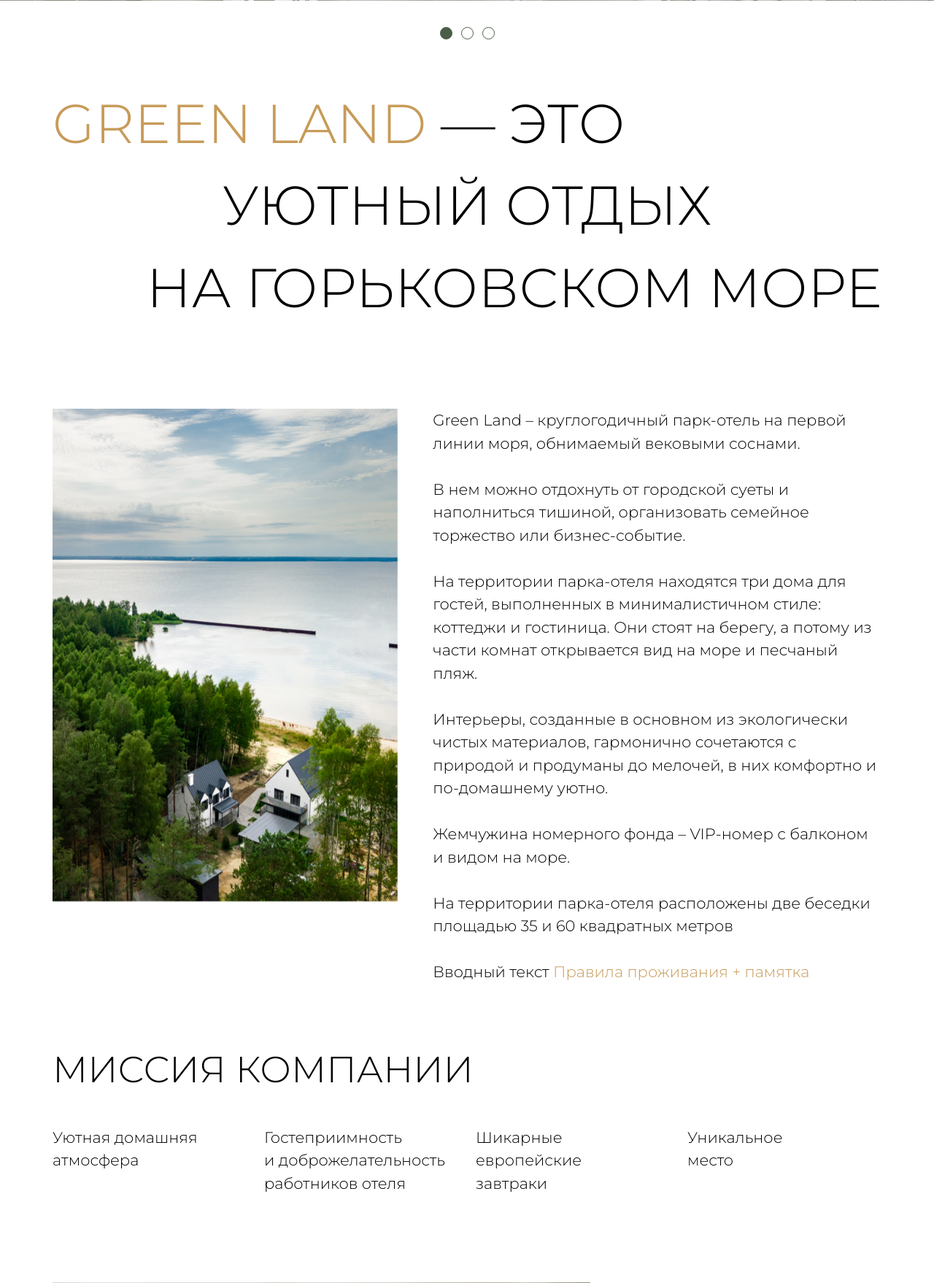
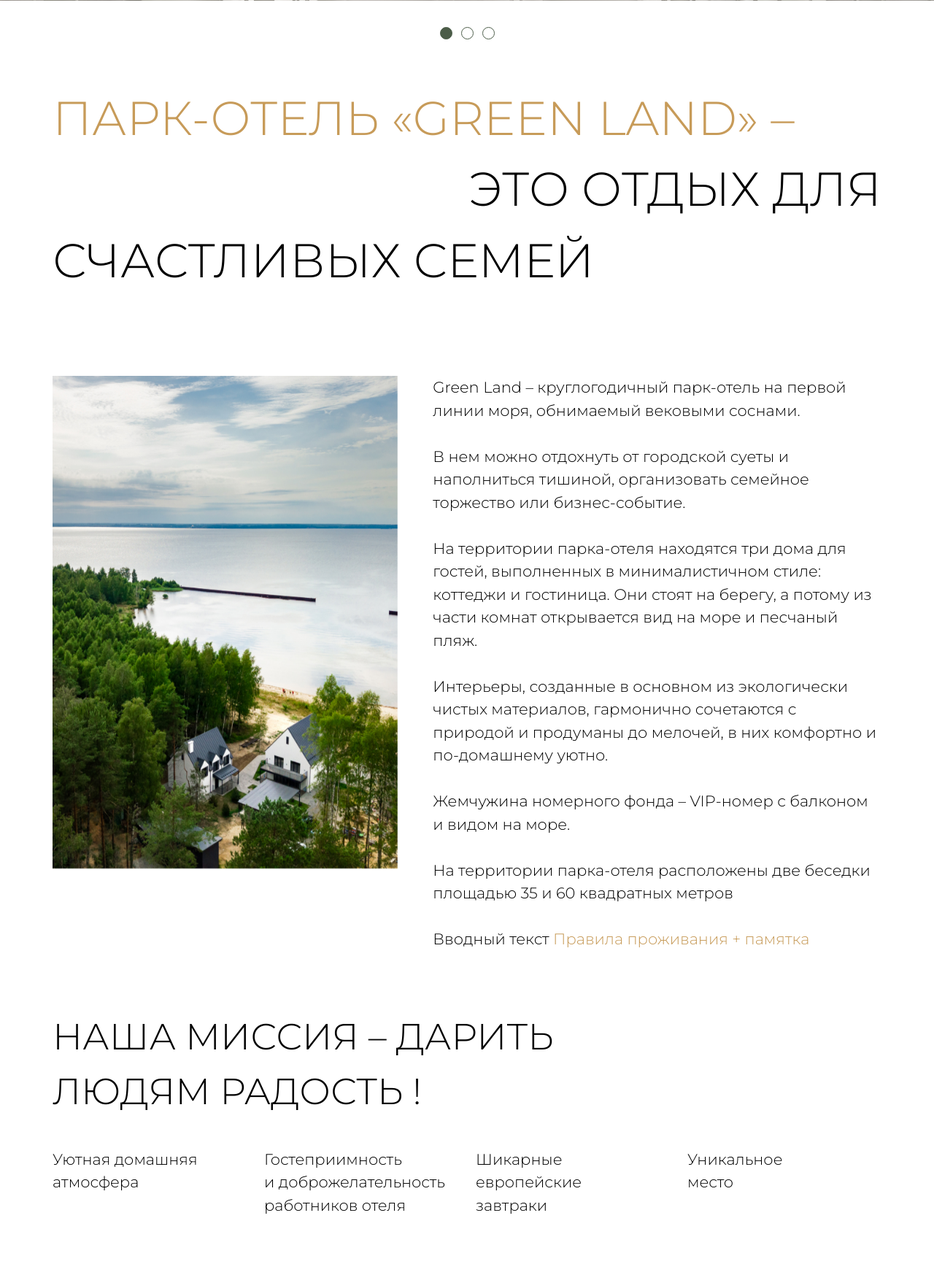
Before and after one commit to acr0matic/greenland, a PHP site: page / in a window 1280 px wide. Shown: the part 655-2413 px from the top of the page at 73% size. Run offline with PHP 8.4, Linux system fonts and the light colour scheme; style sheets or scripts are compiled from the project's sources.

Commit message:
feat: обновление структуры

```diff
--- a/src/index.php
+++ b/src/index.php
@@ -43,9 +43,9 @@
     <div class="container">
       <div class="section__header">
         <h1 class="section__title d-flex flex-column">
-          <span><strong>GREEN LAND</strong> — Это</span>
-          <span class="text-center">Уютный отдых</span>
-          <span class="text-end">на Горьковском море</span>
+          <span><strong>Парк-отель «Green Land» –</strong></span>
+          <span class="text-end">это отдых для</span>
+          <span>счастливых семей</span>
         </h1>
       </div>
       <!-- /.section__header -->
@@ -91,7 +91,9 @@
     <div class="container">
       <div class="section__header">
         <h2 class="section__title section__title--small">
-          Миссия компании
+          Наша миссия – Дарить
+          <br>
+          людям радость !
         </h2>
       </div>
       <!-- /.section__header -->
@@ -144,6 +146,8 @@
     </div>
     <!-- /.container -->
   </section>
+
+  <?php include_once('layout/block/video.php') ?>
 
   <section id="catalog" class="section">
     <div class="container">
@@ -430,8 +434,6 @@
     <!-- /.container -->
   </section>
 
-  <?php include_once('layout/block/video.php') ?>
-
   <?php include_once('layout/block/gallery.php') ?>
 
   <?php include_once('layout/block/callback.php') ?>
--- a/src/layout/block/video.php
+++ b/src/layout/block/video.php
@@ -3,6 +3,14 @@
     <video class="video__media lazy__item" controls data-src="video/greenland.mp4">
     </video>
     <!-- /.video__media -->
+
+    <div class="container">
+      <p class="video__text">
+        Мы ценим и уважаем ценности ваших семей, и хотим рассказать про свои. Ознакомьтесь , пожалуйста, <br>
+        с <a href="" class="link link--color">правилами проживания</a> и <a href="" class="link link--color">памяткой гостя.</a>
+      </p>
+    </div>
+    <!-- /.container -->
   </div>
   <!-- /.video -->
 </section>
--- a/src/post.php
+++ b/src/post.php
@@ -130,8 +130,6 @@
 
   <?php include_once('layout/block/gallery.php') ?>
 
-  <?php include_once('layout/block/video.php') ?>
-
   <?php include_once('layout/block/callback.php') ?>
 
   <?php include_once('layout/block/contact.php') ?>
--- a/src/scss/abstracts/variables/_typography.scss
+++ b/src/scss/abstracts/variables/_typography.scss
@@ -10,7 +10,7 @@ $weight-ExtraBold: 800;
 $weight-Black: 900;
 
 // Размеры шрифта
-$font-size__title--large: 96px;
+$font-size__title--large: 80px;
 $font-size__title--medium: 64px;
 $font-size__title--small: 32px;
 
--- a/src/scss/components/section/_section.scss
+++ b/src/scss/components/section/_section.scss
@@ -17,7 +17,7 @@
 
   &__title {
     @include breakpoint($breakpoint-laptop--medium) {
-      font-size: 75px;
+      font-size: 65px;
     }
 
     @include breakpoint($breakpoint-tablet--large) {
--- a/src/scss/layout/partials/section/_video.scss
+++ b/src/scss/layout/partials/section/_video.scss
@@ -10,4 +10,18 @@
 
     background-color: $palette-white--dark;
   }
+
+  &__text {
+    @include breakpoint($breakpoint-laptop) {
+      br {
+        display: none;
+      }
+    }
+
+    @include breakpoint($breakpoint-tablet--large) {
+      margin-top: 30px;
+    }
+
+    margin-top: 60px;
+  }
 }
```
